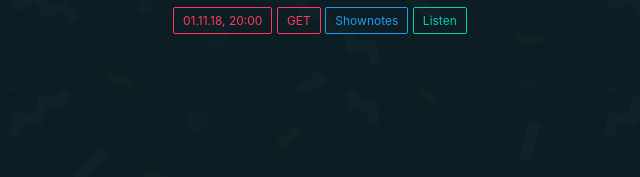
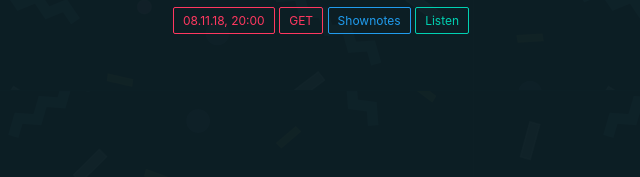
Before and after one commit to Contravariance/website, a plain HTML site: page index.html in a window 1280 px wide. Shown: the part 791-968 px from the top of the page, 185-825 px from the left. Drawn offline with nearby package versions, Linux system fonts and the light colour scheme.

Commit message:
Move to today

```diff
--- a/index.html
+++ b/index.html
@@ -83,7 +83,7 @@
                                 <p class="has-text-info episode-info has-mobile-padding is-size-5 is-size-6-mobile">A discussion on how we recently refactored our networking stack at XING, from planning to implementation. And emoji.</p>
                             </div>
                             <div class="column is-9 is-offset-1">
-                                <a href="/episodes/106_show_notes.html" class="button is-danger is-outlined is-small">01.11.18, 20:00</a>
+                                <a href="/episodes/106_show_notes.html" class="button is-danger is-outlined is-small">08.11.18, 20:00</a>
                                 <a href="/episodes/106_refactoring_across_a_large_code_base.mp3" class="button is-danger is-outlined is-small">GET</a>
                                 <a href="/episodes/106_show_notes.html" class="button is-info is-outlined is-small">Shownotes</a>
                                 <a href="/episodes/106_refactoring_across_a_large_code_base.mp3" class="button is-primary is-outlined is-small">Listen</a>
```
Also changed, not shown: 2 other files.
